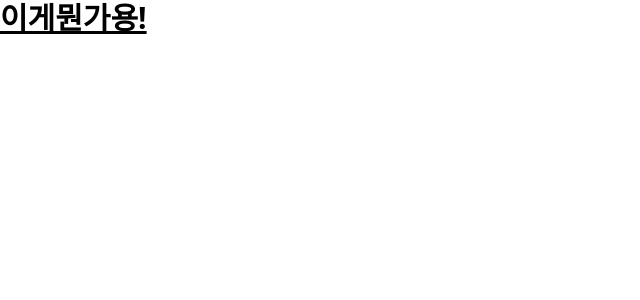
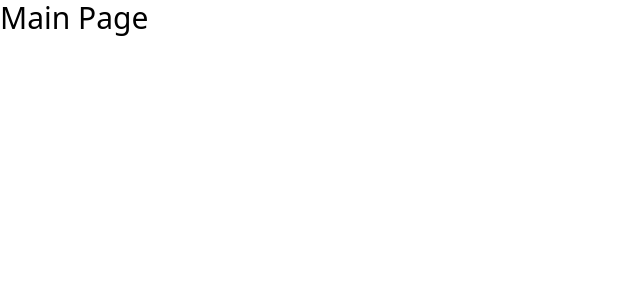
Before and after one commit to soyoon26/BG, a React (Create React App) app in the folder frontend/bg/: page / in a window 1280 px wide. Shown: the top 300 px of the page, without its empty margins (0-640 px from the left). Built offline with nearby package versions, Linux system fonts and the light colour scheme.

Commit message:
install react-router

```diff
--- a/frontend/bg/package.json
+++ b/frontend/bg/package.json
@@ -8,6 +8,7 @@
     "@testing-library/user-event": "^13.5.0",
     "react": "^18.2.0",
     "react-dom": "^18.2.0",
+    "react-router-dom": "^6.21.3",
     "react-scripts": "5.0.1",
     "web-vitals": "^2.1.4"
   },
--- a/frontend/bg/src/App.js
+++ b/frontend/bg/src/App.js
@@ -1,7 +1,8 @@
-import "./App.css";
+import { RouterProvider } from "react-router-dom";
+import root from "./router/root";
 
 function App() {
-  return <h1 className="text-3xl font-bold underline">이게뭔가용!</h1>;
+  return <RouterProvider router={root} />;
 }
 
 export default App;
--- /dev/null
+++ b/frontend/bg/src/pages/AboutPage.js
@@ -0,0 +1,5 @@
+const AboutPage = () => {
+  return <div className="text-3xl">About Page</div>;
+};
+
+export default AboutPage;
--- /dev/null
+++ b/frontend/bg/src/pages/MainPage.js
@@ -0,0 +1,9 @@
+const MainPage = () => {
+  return (
+    <div className=" text-3xl">
+      <div>Main Page</div>
+    </div>
+  );
+};
+
+export default MainPage;
--- /dev/null
+++ b/frontend/bg/src/router/root.js
@@ -0,0 +1,28 @@
+import { Suspense, lazy } from "react";
+
+const { createBrowserRouter } = require("react-router-dom");
+
+const Loading = <div>Loading...</div>; //지연로딩, 필요한 순간까지 컴포넌트를 메모리상으로 올리지 않도록
+const Main = lazy(() => import("../pages/MainPage"));
+const About = lazy(() => import("../pages/AboutPage"));
+
+const root = createBrowserRouter([
+  {
+    path: "", //경로가 '/' 아니면 아무것도 없으면 MainPage 컴포넌트를 보여줌
+    element: (
+      <Suspense fallback={Loading}>
+        <Main />
+      </Suspense>
+    ),
+  },
+  {
+    path: "about",
+    element: (
+      <Suspense fallback={Loading}>
+        <About />
+      </Suspense>
+    ),
+  },
+]);
+//어떤 컴포넌트를 보여줄 것인지 결정하는 역할
+export default root;
```
Also changed, not shown: 1 other file (tests, documents, lock files or other folders).
